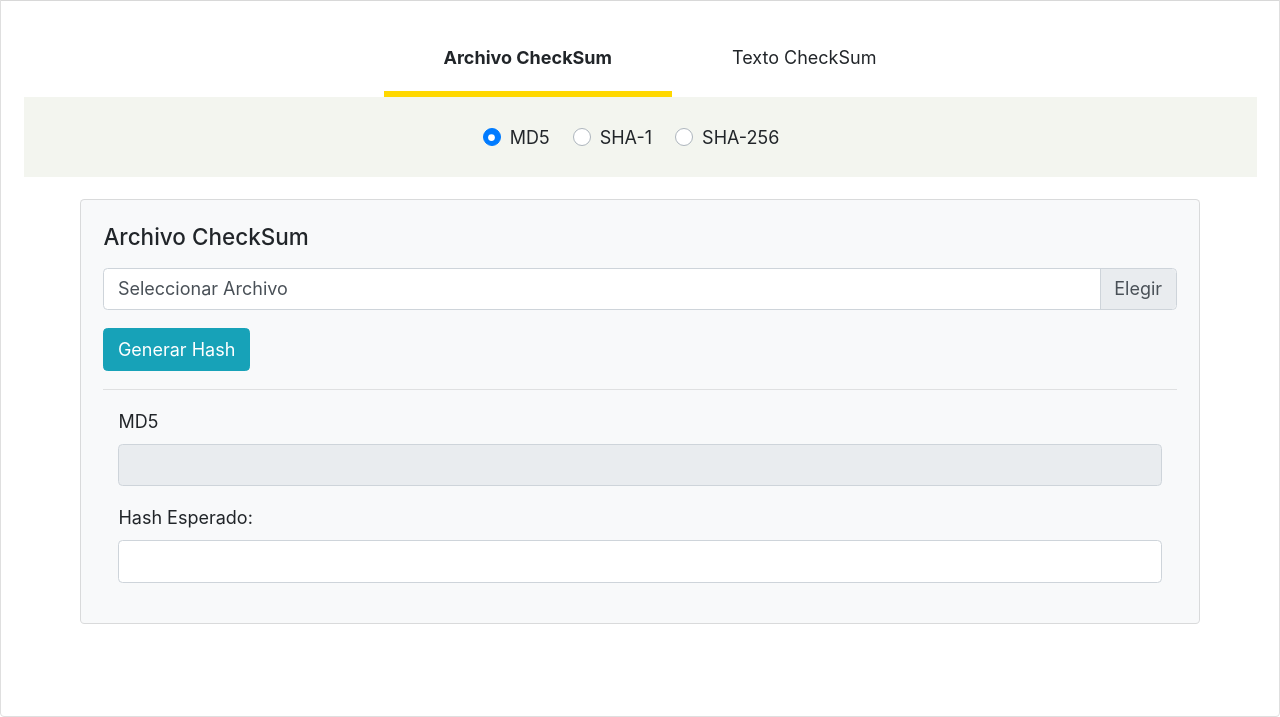
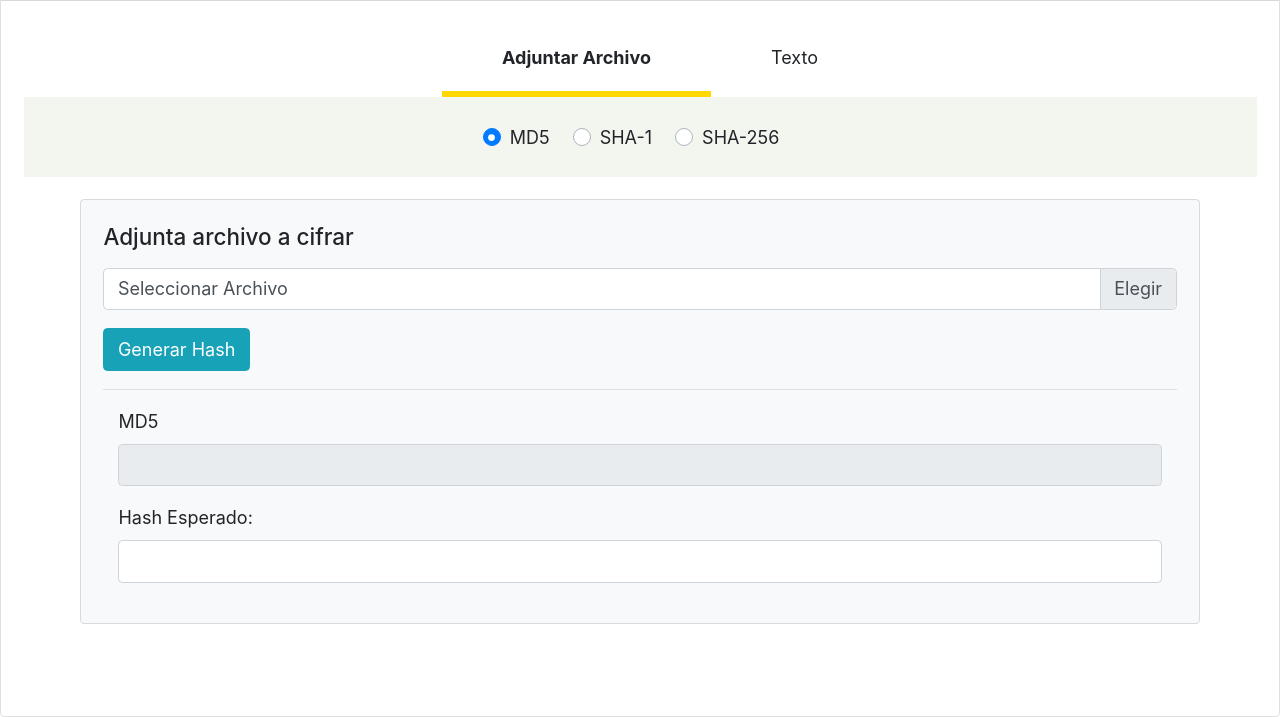
Before and after one commit to lmanriquebo/hash-generator-api-front, a plain HTML site: page index.html in a window 1280 px wide. Shown: the part 91-808 px from the top of the page. Drawn offline with nearby package versions, Linux system fonts and the light colour scheme.

Commit message:
Mensajes corregidos

```diff
--- a/index.html
+++ b/index.html
@@ -26,10 +26,9 @@
             <div id="opciones">
                 <!--opciones generar o comparar hash-->
                 <ul style="margin-bottom:0;">
-                    <li><a id="g-hash" onclick="mostrarFormulario('cont-generar-hash')" class="active">Archivo
-                            CheckSum</a>
+                    <li><a id="g-hash" onclick="mostrarFormulario('cont-generar-hash')" class="active">Adjuntar Archivo</a>
                     </li>
-                    <li><a id="c-hash" onclick="mostrarFormulario('cont-comparar-hash')" class="">Texto CheckSum</a>
+                    <li><a id="c-hash" onclick="mostrarFormulario('cont-comparar-hash')" class="">Texto</a>
                     </li>
                 </ul>
             </div>
@@ -64,7 +63,7 @@
                     <div id="cont-generar-hash" class="card bg-light mb-3 w-100">
                         <div class="card-body">
                             <div class="form-group">
-                                <h5 class="card-title">Archivo CheckSum</h5>
+                                <h5 class="card-title">Adjunta archivo a cifrar</h5>
                             </div>
                             <!--seleccionar archivo -->
                             <div class="form-group">
@@ -95,7 +94,7 @@
                     <div id="cont-comparar-hash" class="card bg-light mb-3 w-100" style="display: none;">
                         <div class="card-body">
                             <div class="form-group">
-                                <h5 class="card-title">Texto CheckSum</h5>
+                                <h5 class="card-title">Texto a cifrar</h5>
                             </div>
                             <div class="form-group">
                                 <label for="">Texto:</label>
```
